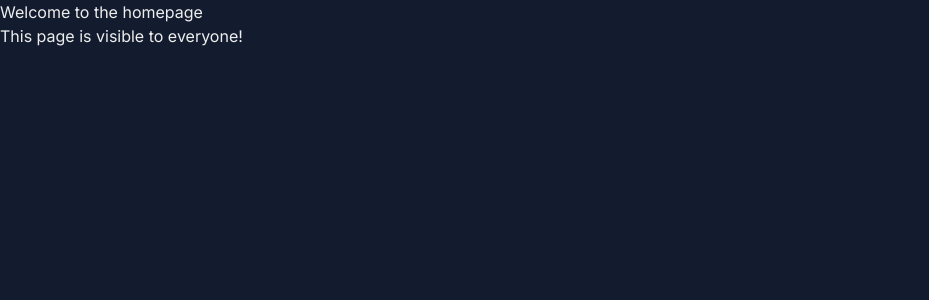
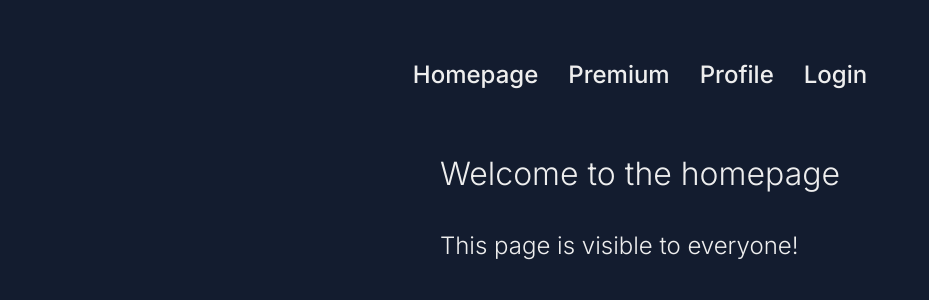
Before and after one commit to rmsoft-insu/2024-clivedemo, a Next.js app: page / in a window 1280 px wide. Shown: the top 300 px of the page, without its empty margins (0-929 px from the left). Built offline with nearby package versions, Linux system fonts and the light colour scheme.

Commit message:
Update layout.tsx

```diff
--- a/app/layout.tsx
+++ b/app/layout.tsx
@@ -1,6 +1,7 @@
 import type { Metadata } from "next";
 import { Inter } from "next/font/google";
 import "./globals.css";
+import { Navbar } from "@/components/navbar";
 
 const inter = Inter({ subsets: ["latin"] });
 
@@ -16,7 +17,12 @@
 }>) {
   return (
     <html lang="en">
-      <body className={inter.className}>{children}</body>
+      <body className={inter.className}>
+        <div className="container">
+          <Navbar />
+          <div className="content">{children}</div>
+        </div>
+      </body>
     </html>
   );
 }
```
